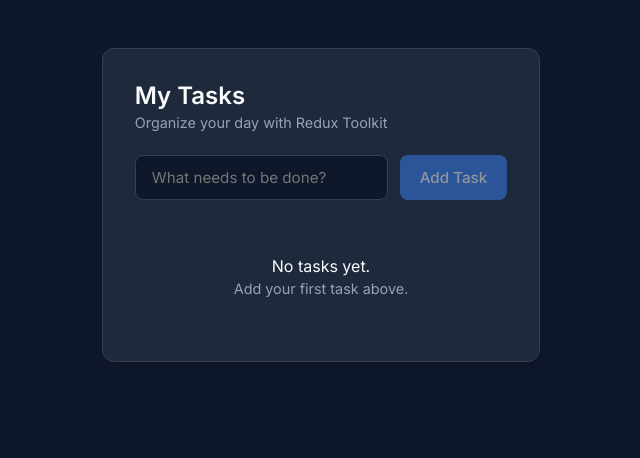
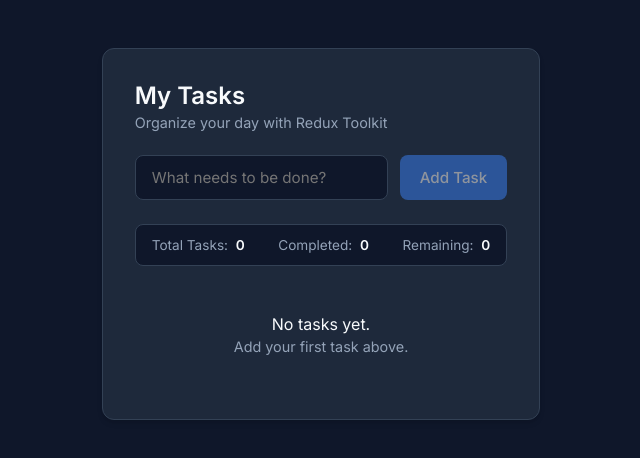
Before and after one commit to theravirai/fullstack-engineering-cohort, a React (Vite) app in the folder redux-hackathon/project/: page / in a window 1280 px wide. Shown: the top 458 px of the page, without its empty margins (319-959 px from the left). Built offline with nearby package versions, Linux system fonts and the light colour scheme.

Commit message:
feat: add status bar task counter and refine todo card layout

```diff
--- a/redux-hackathon/project/src/components/TodoList.jsx
+++ b/redux-hackathon/project/src/components/TodoList.jsx
@@ -15,10 +15,19 @@ const TodoList = () => {
     return true; // 'all'
   });
 
-  const activeCount = todos.filter(t => !t.completed).length;
+  const totalCount = todos.length;
+  const completedCount = todos.filter(t => t.completed).length;
+  const activeCount = totalCount - completedCount;
 
   return (
     <div className="todo-list-container">
+      {/* Task Counter Status Bar */}
+      <div className="status-bar">
+        <span>Total Tasks: <strong>{totalCount}</strong></span>
+        <span>Completed: <strong>{completedCount}</strong></span>
+        <span>Remaining: <strong>{activeCount}</strong></span>
+      </div>
+
       {todos.length === 0 ? (
         <div className="empty-state">
           <p>No tasks yet.</p>
@@ -41,10 +50,6 @@ const TodoList = () => {
       {/* Footer / Stats (Only show if there are any todos at all) */}
       {todos.length > 0 && (
         <div className="todo-footer">
-          <span className="todo-count">
-            <strong>{activeCount}</strong> {activeCount === 1 ? 'item' : 'items'} left
-          </span>
-
           <div className="todo-filters">
             <button
               className={filter === 'all' ? 'active-filter' : ''}
@@ -69,7 +74,7 @@ const TodoList = () => {
           <button
             className="clear-completed"
             onClick={() => dispatch(clearCompleted())}
-            disabled={todos.length - activeCount === 0}
+            disabled={completedCount === 0}
           >
             Clear completed
           </button>
--- a/redux-hackathon/project/src/index.css
+++ b/redux-hackathon/project/src/index.css
@@ -61,6 +61,23 @@ body {
 /* Form Styles */
 .todo-form-container {
   margin-bottom: 1.5rem;
+}
+
+.status-bar {
+  display: flex;
+  justify-content: space-between;
+  background: var(--bg-color);
+  border: 1px solid var(--border-color);
+  border-radius: 0.5rem;
+  padding: 0.75rem 1rem;
+  margin-bottom: 1rem;
+  font-size: 0.85rem;
+  color: var(--text-muted);
+}
+
+.status-bar strong {
+  color: var(--text-main);
+  margin-left: 0.25rem;
 }
 
 .todo-form {
@@ -127,7 +144,7 @@ body {
   list-style: none;
   display: flex;
   flex-direction: column;
-  gap: 0.5rem;
+  gap: 0.75rem;
 }
 
 .todo-item {
```
